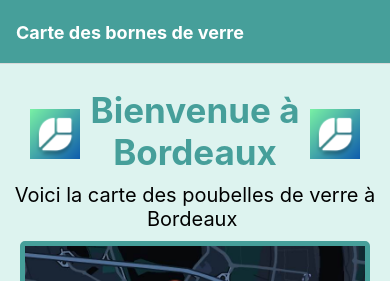
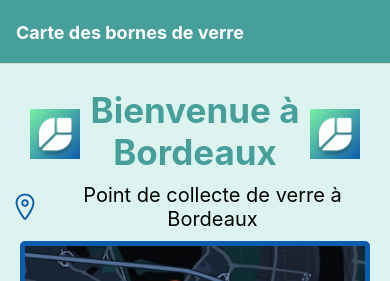
Before and after one commit to Clemenchantee/PII__ClearBin, a React Native app: screen /Carte in a window 390 px wide. Shown: the top 281 px of the page. Built offline with nearby package versions, Linux system fonts and the light colour scheme; no server answers; the database is empty.

Commit message:
ajoutHeuresortie

```diff
--- a/screens/InfosScreen.js
+++ b/screens/InfosScreen.js
@@ -39,6 +39,14 @@ const renderPoubelle = ({ item }) => {
       <Text style={styles.itemText}>
         <Text style={styles.itemDescription}>Que mettre dans cette poubelle ?</Text> {' '}
         {item.contenant}
+      </Text>
+      <Text style={styles.itemText}>
+        <Text style={styles.itemDescription}>Jour de sortie</Text> {' '}
+        {item.jour}
+      </Text>
+      <Text style={styles.itemText}>
+        <Text style={styles.itemDescription}>Heure de sortie</Text> {' '}
+        {item.heure}
       </Text>
       <Text style={styles.itemDescription}>Description :</Text>
       <Text style={styles.itemText}>{item.description}</Text>
--- a/screens/InfosSearchScreen.js
+++ b/screens/InfosSearchScreen.js
@@ -50,7 +50,10 @@ const InfosSearchScreen = () => {
 
         if (poubelle) {
           const poubelleCouleur = poubelle.bac;
-          results.push({ name, description, poubelleCouleur});
+          const poubelleJour = poubelle.jour;
+          const poubelleHeure = poubelle.heure;
+          const poubelleConseil = poubelle.conseil;
+          results.push({ name, description, poubelleCouleur, poubelleJour, poubelleHeure, poubelleConseil});
         } else {
           console.log(`La poubelle avec l'id ${poubelleId} n'a pas été trouvée.`);
         }
@@ -97,6 +100,10 @@ return (
               <Text style={styles.poubelle}>{item.poubelleCouleur}</Text>
               <Text style={styles.descReponses}>Description du déchet : </Text>
               <Text style={styles.description}>{item.description}</Text>
+              <Text style={styles.descReponses}>Rappel sortie : </Text>
+              <Text style={styles.description}>{item.poubelleJour}</Text>
+              <Text style={styles.description}>{item.poubelleHeure}</Text>
+              <Text style={styles.description}>{item.poubelleConseil}</Text>
             </>
           ) : (
             <Text style={styles.noResults}>Nous ne savons pas comment trier ce déchet</Text>
--- a/screens/MapsScreen.js
+++ b/screens/MapsScreen.js
@@ -1,6 +1,7 @@
 import React from "react";
-import { Text, View, Button, Image, StyleSheet, ScrollView} from "react-native";
+import { Text, View, Image, StyleSheet, ScrollView} from "react-native";
 import { useState, useEffect } from 'react';
+import Ionicons from "react-native-vector-icons/Ionicons";
 import 'firebase/firestore';
 import { getDocs } from "firebase/firestore";
 import ParameterScreen from "./ParameterScreen";
@@ -21,7 +22,10 @@ const MapsScreen = () => {
         <Image style={styles.image} source={require('../assets/ClearBin_App.png')} />
       </View>
 
-      <Text style={styles.textDescription}>Voici la carte des poubelles de verre à Bordeaux </Text>
+      <View  style={styles.icon}>
+          <Ionicons name="location-outline" size={30} color='#0E5CAD' />
+          <Text style={styles.textDescription}>Point de collecte de verre à Bordeaux</Text>
+        </View>
 
       <View style={styles.containerImage}>
         <Image style={styles.imageCarte} source={require('../assets/poubelleVerre.png')} />
@@ -86,12 +90,17 @@ const styles = StyleSheet.create({
   textDescription:{
     fontSize : 20,
     textAlign: 'center',
+    marginLeft : 5,
+  },
+  icon : {
+    flexDirection: 'row',
+    alignItems : 'center',
   },
   imageCarte :{
     height : 550,
     width: 350,
     borderRadius : 5,
     borderWidth: 5,
-    borderColor: "#469F9A",
+    borderColor: "#0E5CAD",
   }
 });
--- a/screens/ParameterScreen.js
+++ b/screens/ParameterScreen.js
@@ -13,6 +13,7 @@ const ParameterScreen = ({navigation}) => {
   const [newVille, setNewVille] = useState("");
   const [villeExistante, setVilleExistante] = useState(false);
   const [villeSelectionnee, setVilleSelectionnee] = useState("");
+  //autre moyen d'importer ma collection Localisation
   const localisationRef = collection(db, "Localisation");
 
   //requête pour récupérer la base de données
@@ -41,7 +42,6 @@ const ParameterScreen = ({navigation}) => {
 
       // Ajouter la ville dans la base de données
       const docRef = await addDoc(localisationRef, { nomVille: newVille });
-      console.log("Ville ajoutée avec succès", docRef);
 
       // Mettre à jour la liste des villes
       setVilles([...villes, newVille]);
```
